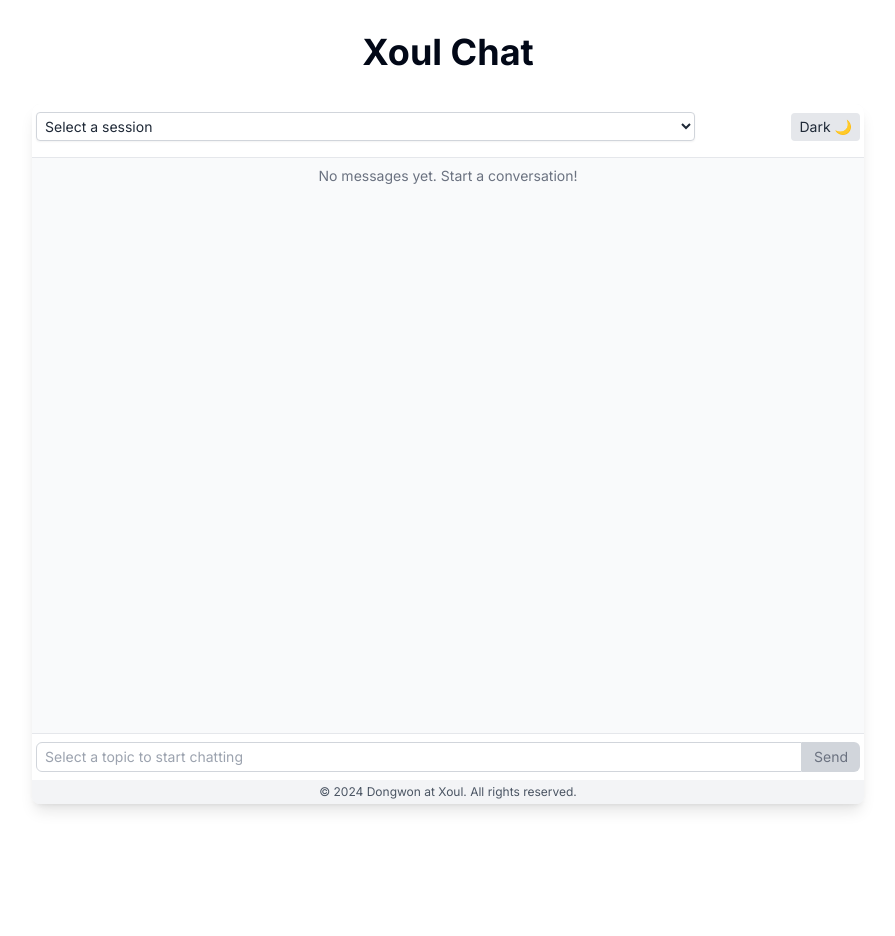
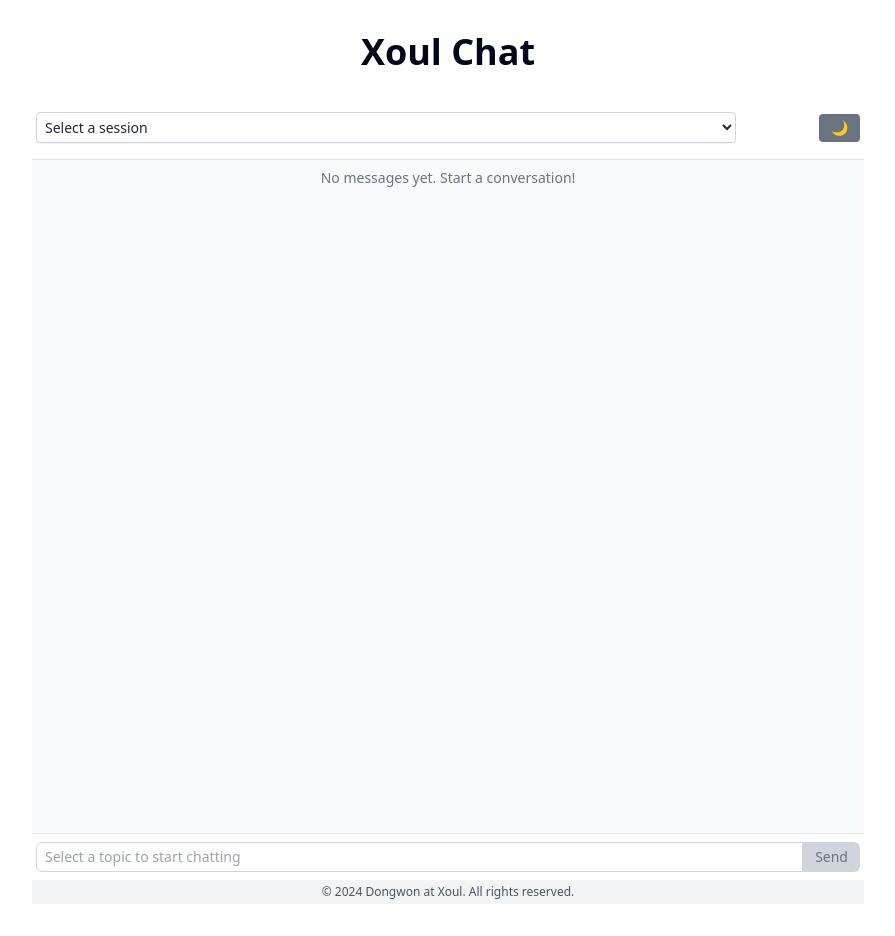
Before and after one commit to dom7kim/xoul-chat, a Next.js app: page / in a window 1280 px wide. Shown: the whole page, without its empty margins (192-1087 px from the left). Before the commit the page ends 836 px from the top, so only its background shows below. Built offline with nearby package versions, Linux system fonts and the light colour scheme.

Commit message:
optimize the layout for better space utilization 3

```diff
--- a/src/app/components/ChatInput.js
+++ b/src/app/components/ChatInput.js
@@ -14,7 +14,7 @@ export default function ChatInput({ onSendMessage, isDisabled, darkMode }) {
   };
 
   return (
-    <form onSubmit={handleSubmit} className="flex w-full">
+    <form onSubmit={handleSubmit} className="flex w-full px-1">
       <input
         type="text"
         value={message}
--- a/src/app/components/ChatMessages.js
+++ b/src/app/components/ChatMessages.js
@@ -14,18 +14,19 @@ export default function ChatMessages({ messages, darkMode }) {
   }, [messages]);
 
   return (
-    <div className="space-y-2 overflow-y-auto max-h-full px-1 py-2">
+    <div className="space-y-2 overflow-y-auto max-h-full py-2">
       {messages.length === 0 ? (
         <p className={`text-center text-sm ${darkMode ? 'text-gray-400' : 'text-gray-500'}`}>
           No messages yet. Start a conversation!
         </p>
       ) : (
         messages.map((message, index) => (
-          <div key={index} className={`p-2 rounded-lg text-sm ${
+          <div key={index} className={`px-1 ${message.role === 'user' ? 'text-right' : 'text-left'}`}>
+            <div className={`inline-block p-2 rounded-lg text-sm ${
               message.role === 'user'
-              ? darkMode ? 'bg-blue-900 ml-auto' : 'bg-blue-100 ml-auto'
+                ? darkMode ? 'bg-blue-900' : 'bg-blue-100'
                 : darkMode ? 'bg-gray-700' : 'bg-gray-100'
-          } max-w-[90%] shadow`}>
+            } max-w-[95%] shadow text-left`}>
               <p className={`font-bold ${
                 message.role === 'user'
                   ? darkMode ? 'text-blue-300' : 'text-blue-700'
@@ -39,6 +40,7 @@ export default function ChatMessages({ messages, darkMode }) {
                 {message.content}
               </p>
             </div>
+          </div>
         ))
       )}
       <div ref={messagesEndRef} />
--- a/src/app/components/ChatRoom.js
+++ b/src/app/components/ChatRoom.js
@@ -67,17 +67,17 @@ export default function ChatRoom({ questionData }) {
   };
 
   return (
-    <div className={`w-full h-[calc(100vh-100px)] flex flex-col ${
+    <div className={`w-full h-screen flex flex-col ${
       darkMode ? 'bg-gray-800' : 'bg-gray-50'
-    } rounded-lg overflow-hidden shadow-lg`}>
-      <div className={`px-1 py-2 ${
+    }`}>
+      <div className={`py-2 ${
         darkMode ? 'bg-gray-700 border-gray-600' : 'bg-white border-gray-200'
       } border-b`}>
-        <div className="flex justify-between items-center mb-2">
+        <div className="flex justify-between items-center mb-2 px-1">
           <select
             value={selectedSession}
             onChange={handleSessionChange}
-            className={`w-4/5 p-1 text-sm border rounded shadow-sm focus:ring ${
+            className={`w-[85%] p-1 text-sm border rounded shadow-sm focus:ring ${
               darkMode
                 ? 'bg-gray-700 text-white border-gray-600 focus:border-blue-400 focus:ring-blue-300'
                 : 'bg-white text-gray-800 border-gray-300 focus:border-blue-500 focus:ring-blue-200'
@@ -90,15 +90,15 @@ export default function ChatRoom({ questionData }) {
           </select>
           <button
             onClick={() => setDarkMode(!darkMode)}
-            className={`px-2 py-1 text-sm rounded ${
-              darkMode ? 'bg-gray-600 text-white' : 'bg-gray-200 text-gray-800'
+            className={`px-3 py-1 text-sm rounded ${
+              darkMode ? 'bg-gray-600 text-white' : 'bg-gray-500 text-gray-800'
             } hover:bg-opacity-80 transition-colors`}
           >
-            {darkMode ? 'Light ☀️' : 'Dark 🌙'}
+            {darkMode ? '☀️' : '🌙'}
           </button>
         </div>
         {selectedSession && (
-          <div className="relative">
+          <div className="relative px-1">
             <select
               value={selectedQuestion}
               onChange={handleQuestionChange}
@@ -113,7 +113,7 @@ export default function ChatRoom({ questionData }) {
                 <option key={index} value={question}>{question}</option>
               ))}
             </select>
-            <div className={`pointer-events-none absolute inset-y-0 right-0 flex items-center px-2 ${
+            <div className={`pointer-events-none absolute inset-y-0 right-1 flex items-center ${
               darkMode ? 'text-white' : 'text-gray-700'
             }`}>
               <svg className="fill-current h-4 w-4" xmlns="http://www.w3.org/2000/svg" viewBox="0 0 20 20">
@@ -126,7 +126,7 @@ export default function ChatRoom({ questionData }) {
       <div className="flex-grow overflow-hidden">
         <ChatMessages messages={messages} darkMode={darkMode} />
       </div>
-      <div className={`px-1 py-2 ${
+      <div className={`py-2 ${
         darkMode ? 'bg-gray-700 border-gray-600' : 'bg-white border-gray-200'
       } border-t`}>
         <ChatInput onSendMessage={handleSendMessage} isDisabled={!selectedQuestion} darkMode={darkMode} />
--- a/src/app/layout.js
+++ b/src/app/layout.js
@@ -11,7 +11,7 @@ export const metadata = {
 export default function RootLayout({ children }) {
   return (
     <html lang="en">
-      <body className={inter.className}>
+      <body className="m-0 p-0">
         <div className="min-h-screen flex flex-col">
           {children}
         </div>
```
Lines whose indentation alone changed are shown as unchanged.
